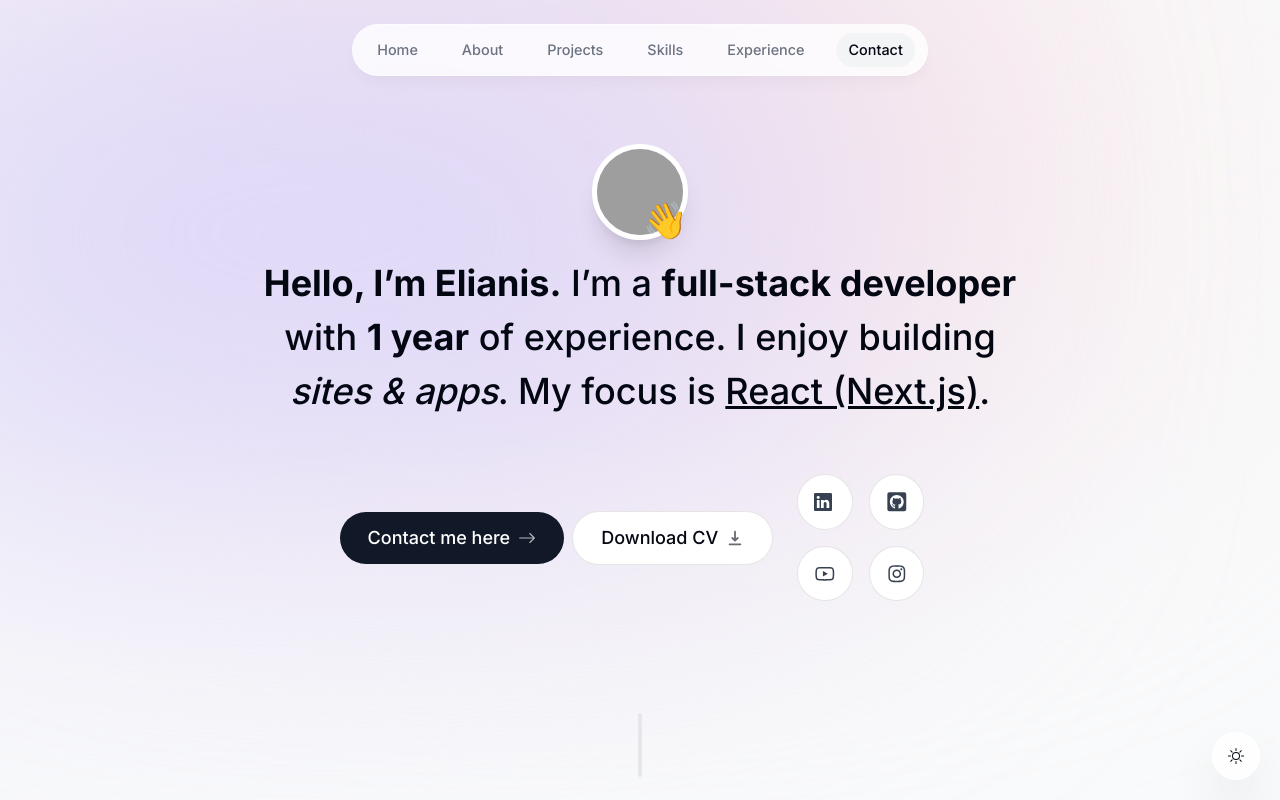
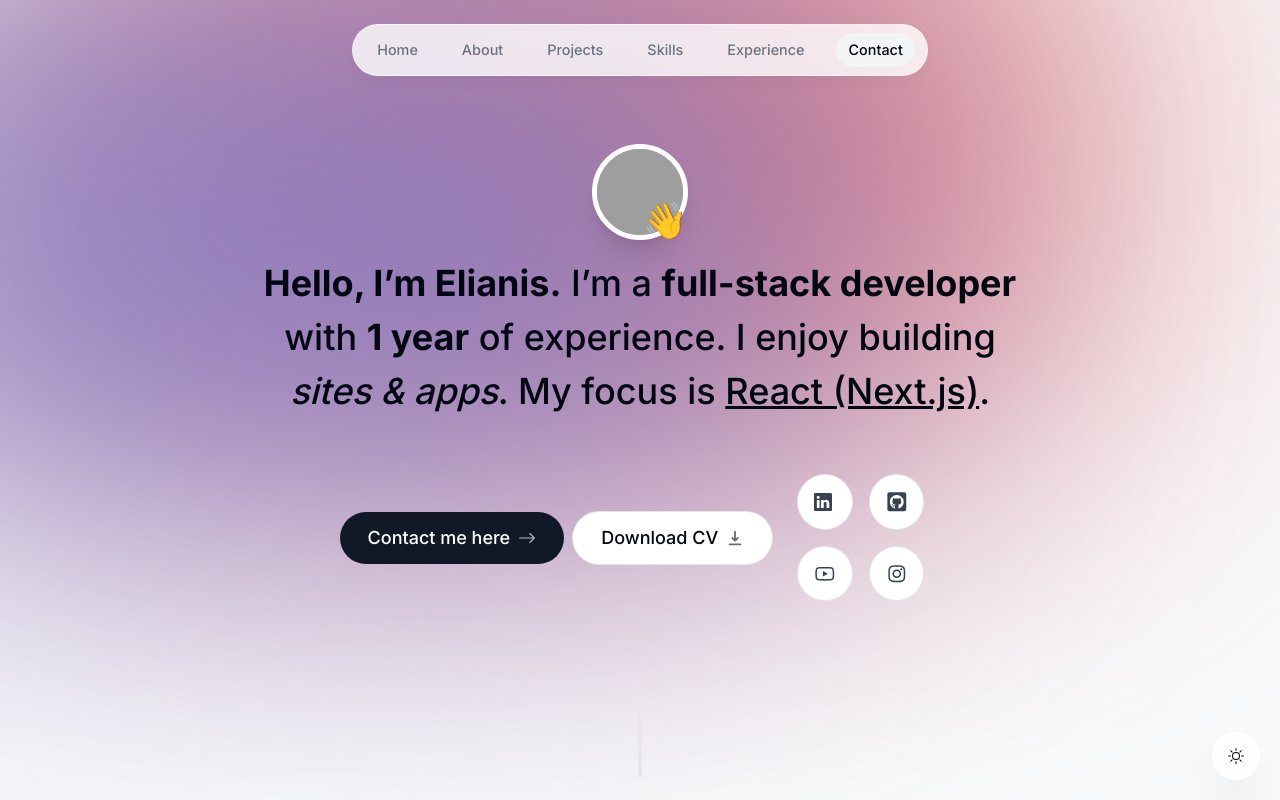
Before and after one commit to elianismedina/elianisdevportfolio, a Next.js app: page / in a window 1280 px wide. Shown: the top 800 px of the page. Built offline with nearby package versions, Linux system fonts and the light colour scheme; no server answers; grey boxes are pictures that could not be loaded.

Commit message:
changed colors

```diff
--- a/src/app/layout.tsx
+++ b/src/app/layout.tsx
@@ -24,8 +24,8 @@ export default function RootLayout({
       <body
         className={`${inter.className} bg-gray-50 text-gray-950 relative pt-28 sm:pt-36 dark:bg-gray-900 dark:text-gray-50 dark:text-opacity-90`}
       >
-        <div className="bg-[#fbe2e3] absolute top-[-6rem] -z-10 right-[11rem] h-[31.25rem] w-[31.25rem] rounded-full blur-[10rem] sm:w-[68.75rem] dark:bg-[#946263]"></div>
-        <div className="bg-[#dbd7fb] absolute top-[-1rem] -z-10 left-[-35rem] h-[31.25rem] w-[50rem] rounded-full blur-[10rem] sm:w-[68.75rem] md:left-[-33rem] lg:left-[-28rem] xl:left-[-15rem] 2xl:left-[-5rem] dark:bg-[#676394]"></div>
+        <div className="bg-[#da5c60] absolute top-[-6rem] -z-10 right-[11rem] h-[31.25rem] w-[31.25rem] rounded-full blur-[10rem] sm:w-[68.75rem] dark:bg-[#946263]"></div>
+        <div className="bg-[#847cc4] absolute top-[-1rem] -z-10 left-[-35rem] h-[31.25rem] w-[50rem] rounded-full blur-[10rem] sm:w-[68.75rem] md:left-[-33rem] lg:left-[-28rem] xl:left-[-15rem] 2xl:left-[-5rem] dark:bg-[#676394]"></div>
 
         <ThemeContextProvider>
           <ActiveSectionContextProvider>
```
